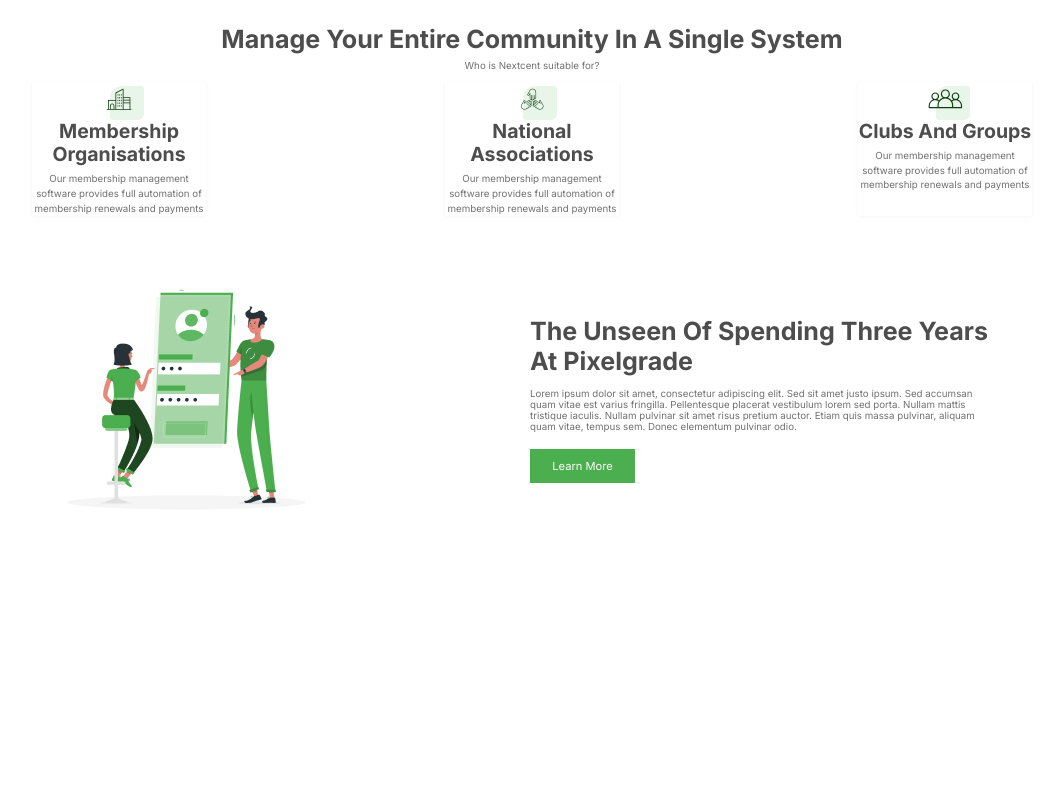
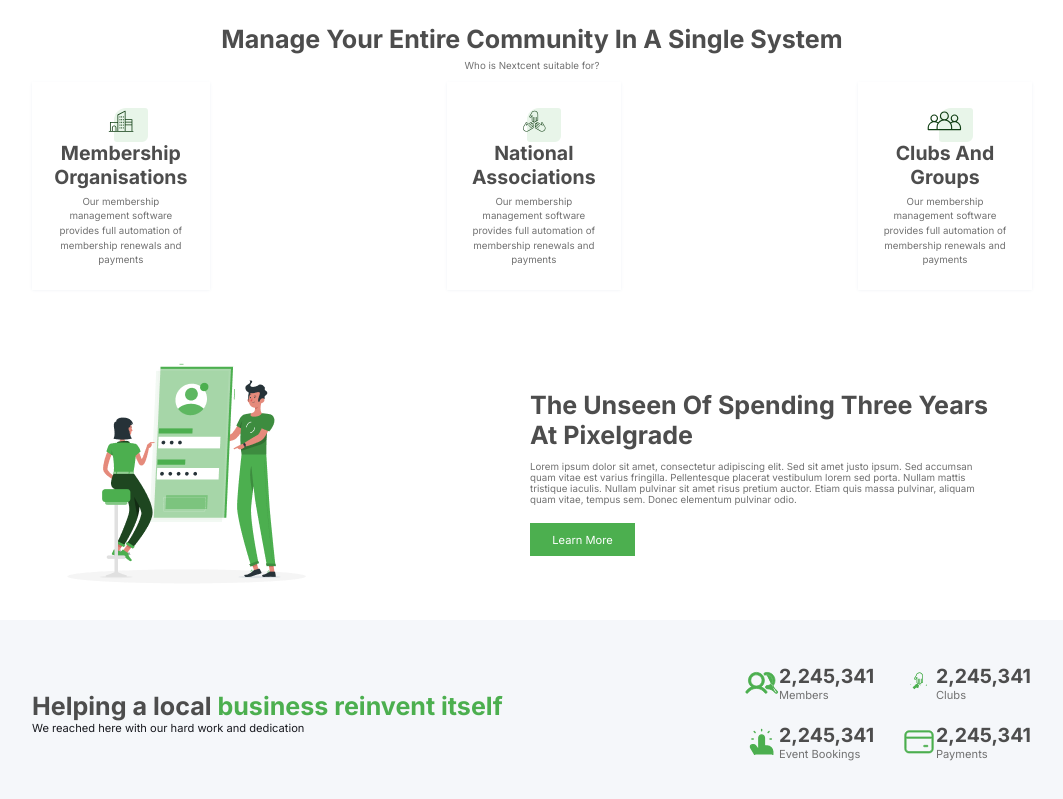
Before and after one commit to ErasylTelzhanov/nexcent, a plain HTML site: page index.html in a window 1280 px wide. Shown: the part 617-1416 px from the top of the page, without its empty margins (108-1171 px from the left). Before the commit the page ends 1163 px from the top, so only its background shows below. Drawn offline with Linux system fonts and the light colour scheme.

Commit message:
1) Добавлена секция statistic. 2) Доделана секция benefit. 3) Добавлена новая переменная

```diff
--- a/index.html
+++ b/index.html
@@ -135,7 +135,10 @@
           <div class="benefit__info">
             <div class="benefit__title">The unseen of spending three years at Pixelgrade</div>
             <div class="benefit__text">
-              Lorem ipsum dolor sit amet, consectetur adipiscing elit. Sed sit amet justo ipsum. Sed accumsan quam vitae est varius fringilla. Pellentesque placerat vestibulum lorem sed porta. Nullam mattis tristique iaculis. Nullam pulvinar sit amet risus pretium auctor. Etiam quis massa pulvinar, aliquam quam vitae, tempus sem. Donec elementum pulvinar odio.
+              Lorem ipsum dolor sit amet, consectetur adipiscing elit. Sed sit amet justo ipsum. Sed accumsan quam vitae
+              est varius fringilla. Pellentesque placerat vestibulum lorem sed porta. Nullam mattis tristique iaculis.
+              Nullam pulvinar sit amet risus pretium auctor. Etiam quis massa pulvinar, aliquam quam vitae, tempus sem.
+              Donec elementum pulvinar odio.
             </div>
 
             <a class="benefit__button btn">Learn More</a>
@@ -143,6 +146,53 @@
         </div>
       </section>
     </div>
+
+    <section class="statistic">
+      <div class="container">
+        <div class="statistic__info">
+          <div class="statistic__title">
+            Helping a local <span class="highlight">business reinvent itself</span>
+          </div>
+          <div class="statistic__subtitle">We reached here with our hard work and dedication</div>
+        </div>
+
+        <div class="statistic__block">
+          <div class="statistic__item">
+            <img src="./icons/member.svg" alt="member" class="statistic__img">
+
+            <div class="statistic__detail">
+              <div class="statistic__count">2,245,341</div>
+              <div class="statistic__text">Members</div>
+            </div>
+          </div>
+          <div class="statistic__item">
+            <img src="./icons/group.svg" alt="group" class="statistic__img">
+
+            <div class="statistic__detail">
+              <div class="statistic__count">2,245,341</div>
+              <div class="statistic__text">Clubs</div>
+            </div>
+          </div>
+          <div class="statistic__item">
+            <img src="./icons/event.svg" alt="event" class="statistic__img">
+
+            <div class="statistic__detail">
+              <div class="statistic__count">2,245,341</div>
+              <div class="statistic__text">Event Bookings</div>
+            </div>
+          </div>
+          <div class="statistic__item">
+            <img src="./icons/payment.svg" alt="payment" class="statistic__img">
+
+            <div class="statistic__detail">
+              <div class="statistic__count">2,245,341</div>
+              <div class="statistic__text">Payments</div>
+            </div>
+          </div>
+
+        </div>
+      </div>
+    </section>
   </main>
 </body>
 
--- a/sass/_benefits.scss
+++ b/sass/_benefits.scss
@@ -31,6 +31,7 @@
     &-card {
       flex-basis: 174px;
       box-shadow: 0px 1.392px 2.784px 0px rgba(171, 190, 209, 0.20);
+      padding: $padding-l;
     }
   }
 }
--- /dev/null
+++ b/sass/_statistic.scss
@@ -0,0 +1,34 @@
+.statistic {
+  background-color: $bg-color;
+  &__title {
+    @include font($title-font-size, $title-color, 600);
+  }
+  &__subtitle {
+    @include font($secondary-font-size, $dark)
+  }
+  .highlight {
+    color: $green;
+  }
+
+  &__block {
+    display: grid;
+    grid-template-columns: 1fr 1fr;
+    grid-gap: 20.8px 27.84px;
+  }
+  &__item {
+    display: flex;
+  }
+  &__count {
+    @include font(19.49px, $title-color, 700)
+  }
+  &__text {
+    @include font($secondary-font-size, $main-color)
+  }
+}
+
+.statistic .container {
+  display: flex;
+  justify-content: space-between;
+  align-items: center;
+  padding: 44.55px 0;
+}
--- a/sass/_variable.scss
+++ b/sass/_variable.scss
@@ -2,6 +2,7 @@
 $main-color: #717171;
 $title-color: #4D4D4D;
 $blue-dark: #263238;
+$dark: #18191F;
 $white: #fff;
 
 // Background colors
--- a/sass/style.scss
+++ b/sass/style.scss
@@ -4,8 +4,10 @@
 @import 'variable';
 // Стилизация меню (навигации) и шапки
 @import 'header';
-// Секция логотипы клиентов
+// Секция логотипы клиентов...
 @import 'benefits';
+// Секция статистики
+@import 'statistic';
 
 // Общие Стилизации
 *,
```
Also changed, not shown: css/style.css, icons/event.svg (added), icons/group.svg (added), icons/member.svg (added), icons/payment.svg (added), 1 other file.
